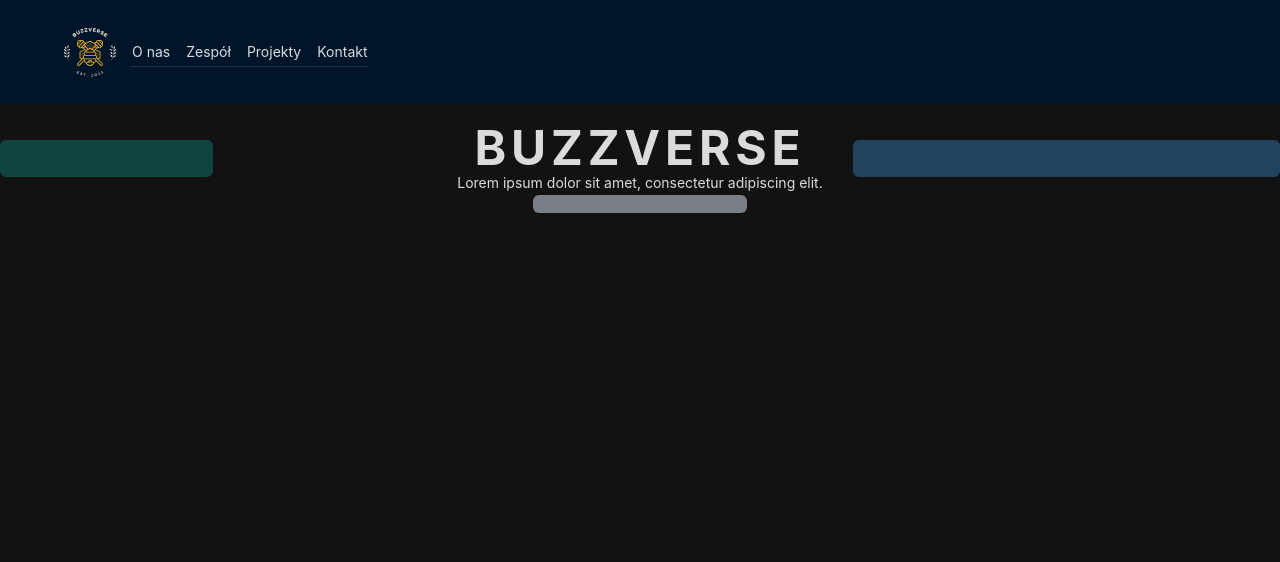
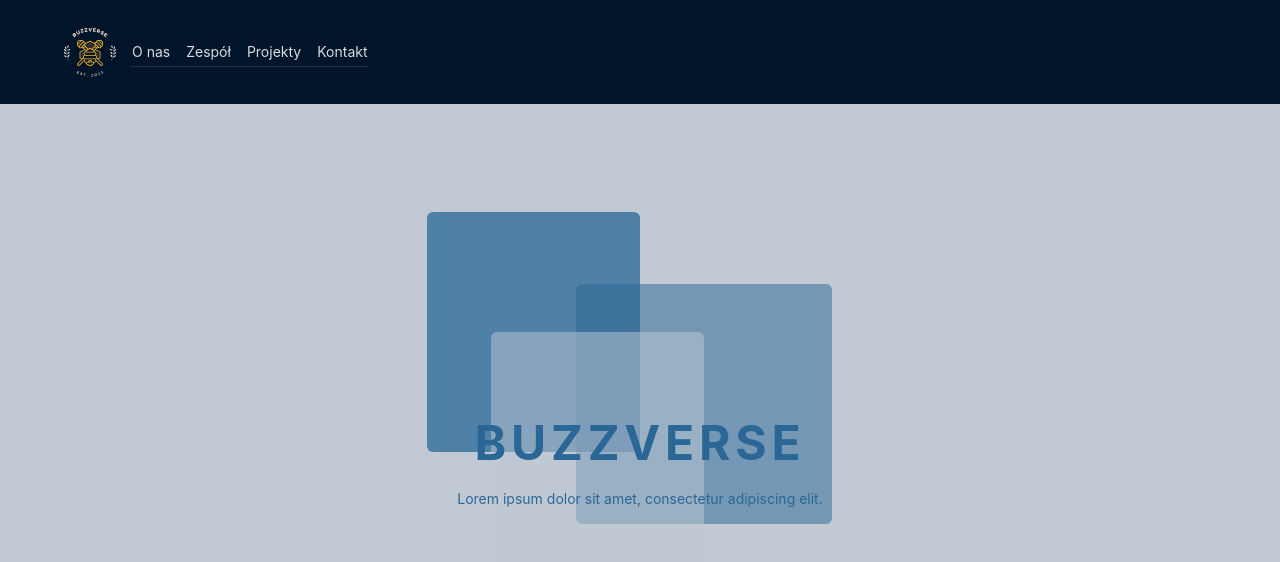
Before and after one commit to BuzzVerse/website.frontend, a React (Vite) app: page / in a window 1280 px wide. Shown: the top 562 px of the page. Built offline with nearby package versions, Linux system fonts and the light colour scheme.

Commit message:
feat(LandingPage):construction🏗️

```diff
--- a/src/App.tsx
+++ b/src/App.tsx
@@ -30,7 +30,7 @@
             style={{ height: 'auto', position: 'sticky', top: 0, zIndex: 20 }}>
             <Header />
           </AntDHeader>
-          <AntDContent style={{ minHeight: '100vh' }}>
+          <AntDContent style={{ height: '1000vh' }}>
             <LandingPage />
           </AntDContent>
           <AntDFooter style={{ paddingInline: 0, paddingBlock: 0 }}>
--- a/src/components/Footer.tsx
+++ b/src/components/Footer.tsx
@@ -9,17 +9,17 @@
       <div className="w-full flex justify-around">
         <div className="w-4/5 flex flex-row justify-between px-10">
           <div>
-            <h1 className="text-2xl pb-3">Kontakt</h1>
+            <h1 className="text-2xl pb-3 tracking-wide">Kontakt</h1>
             <h3>
               <a href="mailto:contact@buzzverse.dev">contact@buzzverse.dev</a>
             </h3>
             <h3>
-              <p className={'py-3'}>64-120 Zielona Góra</p>
+              <p className={'py-3 tracking-wide '}>64-120 Zielona Góra</p>
               <p>Polska</p>
             </h3>
           </div>
           <div>
-            <h1 className="text-2xl pb-3">BuzzVerse</h1>
+            <h1 className="text-2xl pb-3 tracking-wide">BuzzVerse</h1>
             <h3>
               <a href="#asd">
                 {' '}
@@ -28,7 +28,7 @@
             </h3>
           </div>
           <div>
-            <h1 className="text-2xl pb-3">Obserwuj nas</h1>
+            <h1 className="text-2xl pb-3 tracking-wide">Obserwuj nas</h1>
           </div>
         </div>
         <div className="w-1/5">
--- a/src/pages/LandingPage/components/ThreeCards.tsx
+++ b/src/pages/LandingPage/components/ThreeCards.tsx
@@ -1,14 +1,17 @@
 export function ThreeCards() {
   return (
-    <div className="relative h-full w-full flex justify-center items-center">
-      <div className="absolute left-0 w-1/6 h-1/3 bg-teal-700 rounded-md opacity-50	"></div>
-      <div className="absolute right-0 w-2/6 h-1/3 bg-secondary rounded-md opacity-50	"></div>
-      <div className="absolute bottom-0 w-1/6 h-1/6 bg-quaternary rounded-md opacity-50	"></div>
+    <div className="relative h-[9%] w-full flex justify-center items-center bg-quaternary opacity-85">
+      <div className="absolute top-[15%] left-1/3 w-1/6 h-1/3 bg-secondary rounded-md opacity-75	"></div>
+      <div className="absolute right-[35%] top-1/4 w-1/5 h-1/3 bg-secondary rounded-md opacity-50	"></div>
+      <div className="absolute bottom-[35%] right-[45%] w-1/6 h-1/3 bg-quaternary rounded-md opacity-50	"></div>
       <div className="text-center z-10 py-5">
-        <h1 className="text-5xl font-bold tracking-widest uppercase">
+        <h1 className="text-5xl font-bold tracking-widest uppercase text-secondary">
           BuzzVerse
         </h1>
-        <h4>Lorem ipsum dolor sit amet, consectetur adipiscing elit.</h4>
+        <br />
+        <h4 className={'text-secondary'}>
+          Lorem ipsum dolor sit amet, consectetur adipiscing elit.
+        </h4>
       </div>
     </div>
   );
--- a/src/pages/LandingPage/index.tsx
+++ b/src/pages/LandingPage/index.tsx
@@ -3,7 +3,7 @@
 export function LandingPage() {
   return (
     <div className="h-full bg-cover bg-fixed relative">
-      <div className="flex justify-center items-center h-full">
+      <div className="flex justify-center h-full">
         <ThreeCards />
       </div>
     </div>
```
